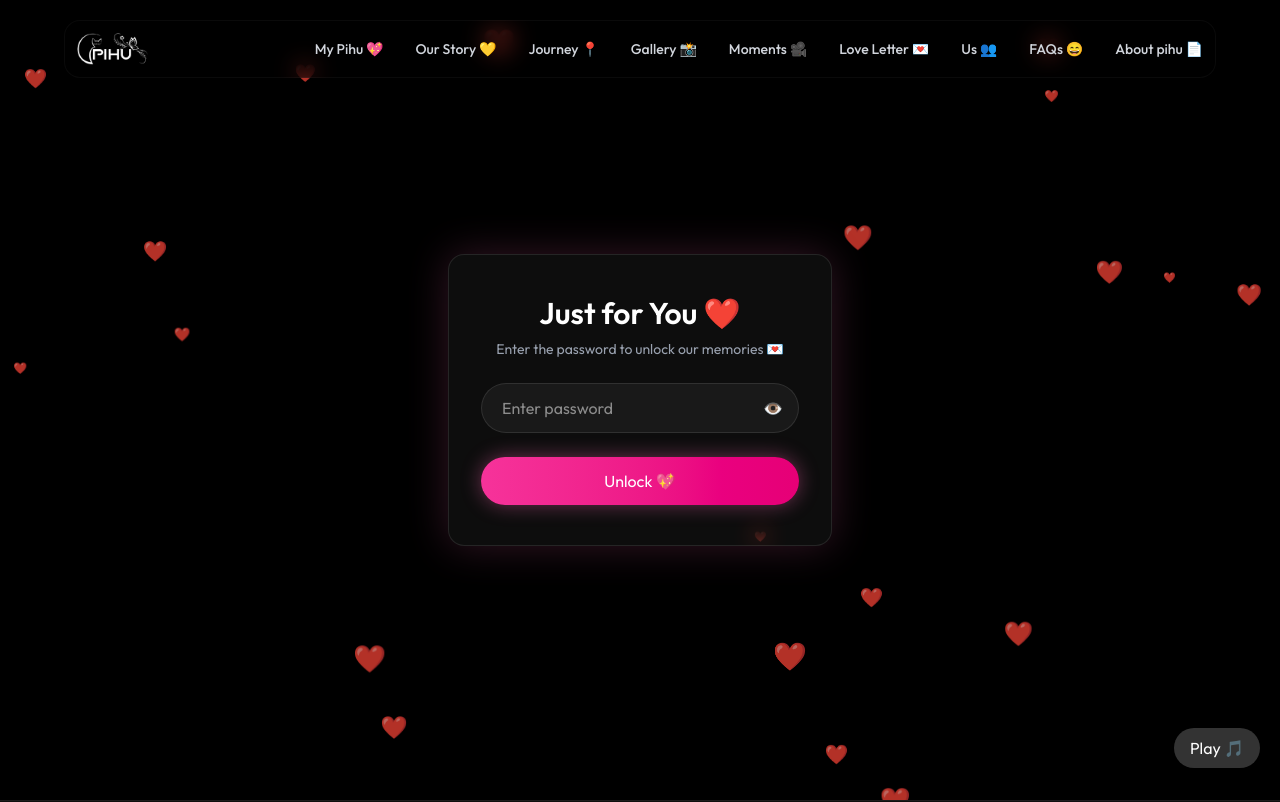
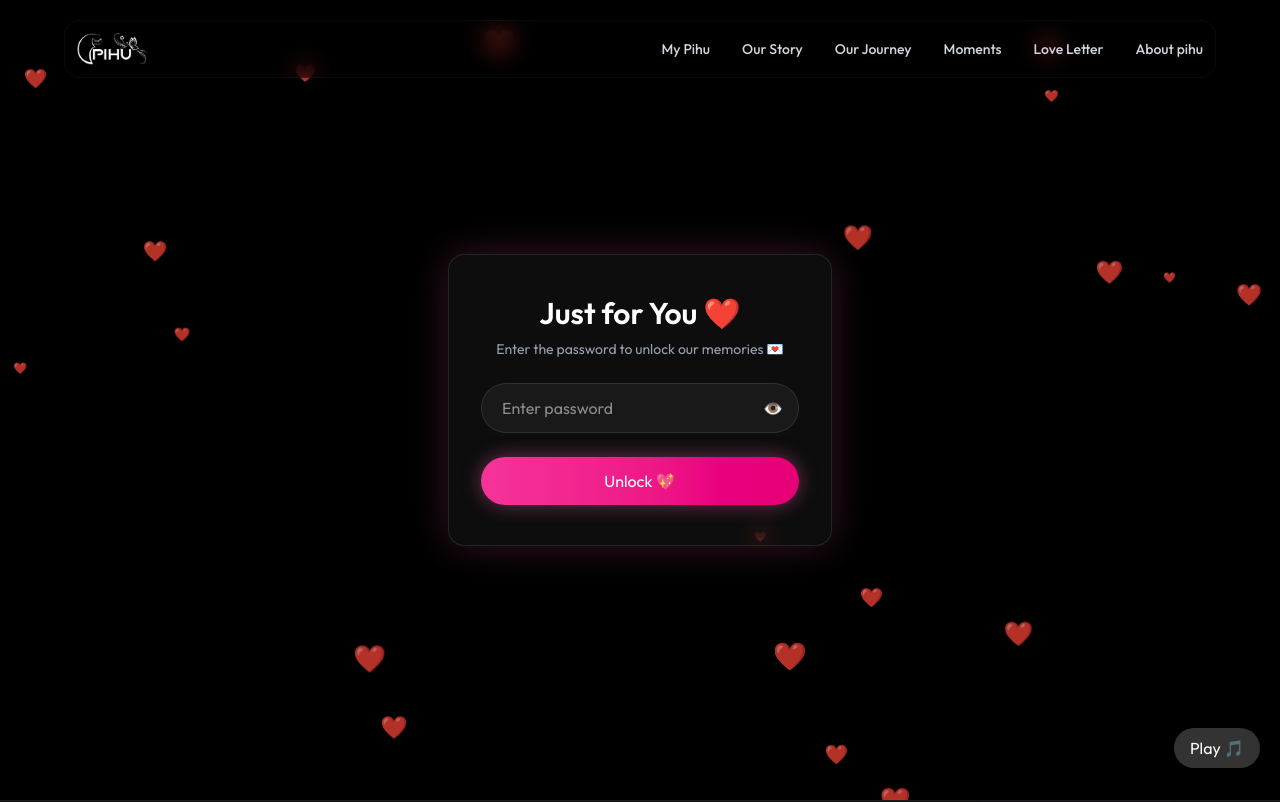
Before and after one commit to krigup789/pihu, a Next.js app: page / in a window 1280 px wide. Shown: the top 802 px of the page. Built offline with nearby package versions, Linux system fonts and the light colour scheme.

Commit message:
first commit5

```diff
--- a/components/Navbar.tsx
+++ b/components/Navbar.tsx
@@ -8,17 +8,14 @@ export default function Navbar() {
   const [isOpen, setIsOpen] = useState(false);
 
   const navLinks = [
-    { name: "My Pihu 💖", href: "/#" }, // Hero
-    { name: "Our Story 💛", href: "/#About" },
-    { name: "Journey 📍", href: "/#Timeline" },
-    { name: "Gallery 📸", href: "/#Gallery" },
-    { name: "Moments 🎥", href: "/#Video" },
-    { name: "Love Letter 💌", href: "/#Love" },
-    { name: "Us 👥", href: "/#Team" },
-    { name: "FAQs 😄", href: "/#faq" },
+    { name: "My Pihu", href: "/#" }, // Hero
+    { name: "Our Story", href: "/#About" },
+    { name: "Our Journey", href: "/#Timeline" },
+    { name: "Moments", href: "/#Gallery" },
+    { name: "Love Letter", href: "/#Love" },
     // 🔥 NEW (external link)
     {
-      name: "About pihu 📄",
+      name: "About pihu",
       href: "https://resumebuddy-krish.vercel.app/view/69a6f0bf46c79f21a620ae08",
       external: true,
     },
```
